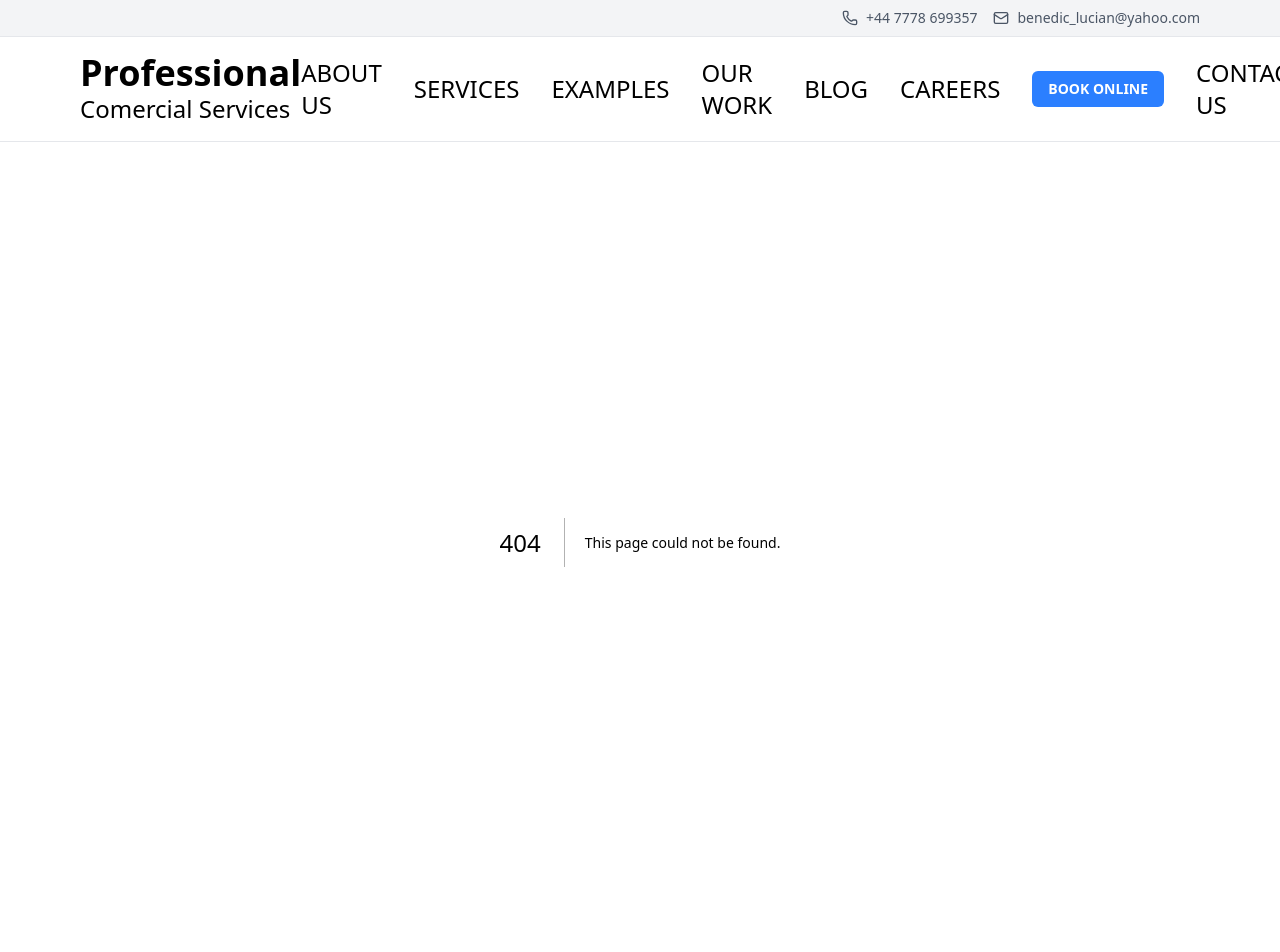
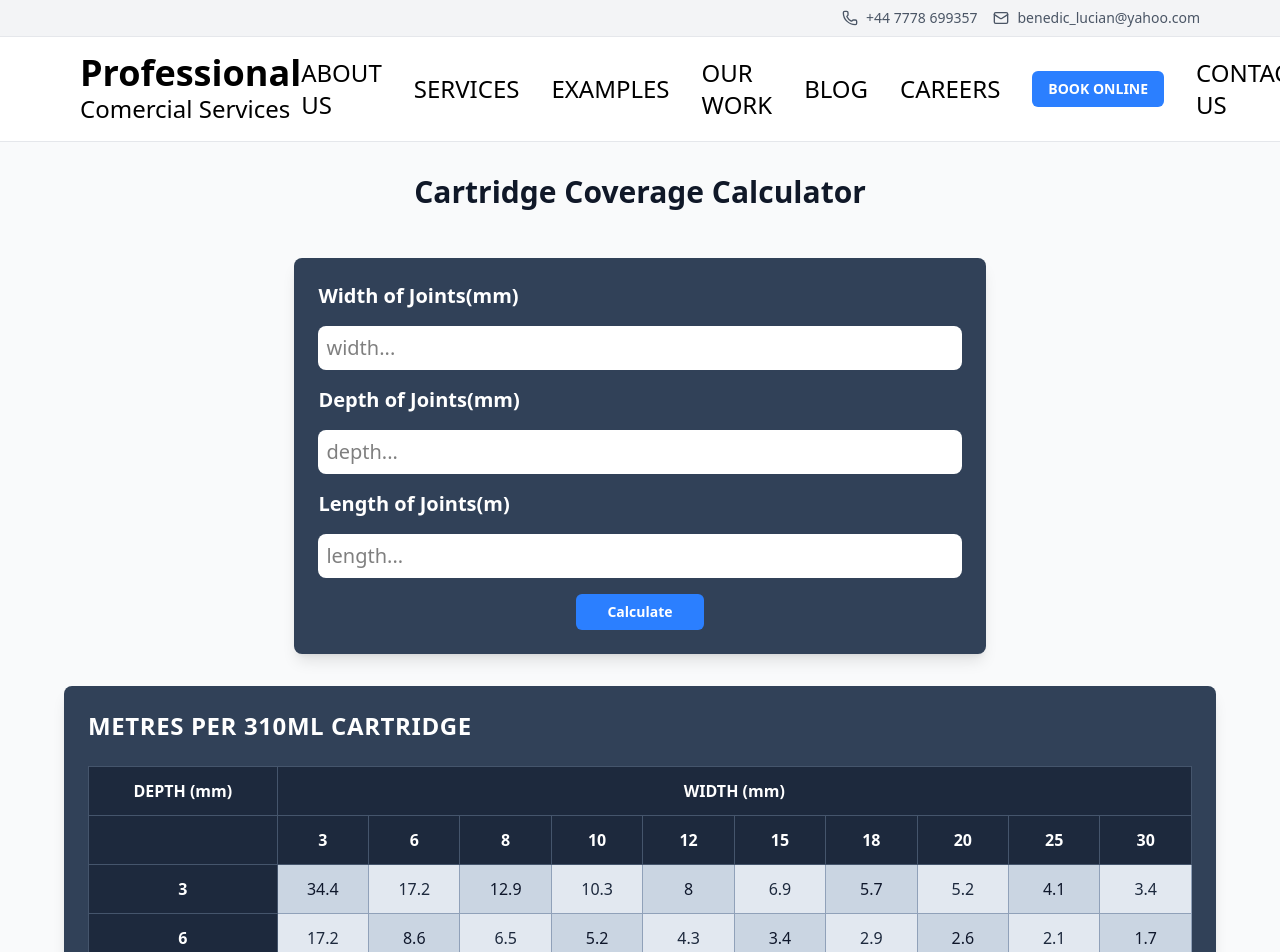
Before and after one commit to mihaisacalianu/luci-website, a Next.js app: page /landing/mastic-calculator in a window 1280 px wide. Before the commit this address had no page. Shown: the top 952 px of the page. Built offline with nearby package versions, Linux system fonts and the light colour scheme.

Commit message:
Add Mastic Calculator components and functionality for calculating mastic coverage

```diff
--- /dev/null
+++ b/src/app/landing/mastic-calculator/page.tsx
@@ -0,0 +1,19 @@
+import { CalculatorForm } from "@/components/mastic-calculator/Calculator-Form";
+import { CartridgeTable } from "@/components/mastic-calculator/Cartridge-Table";
+import React from "react";
+
+const MasticCalculator = () => {
+  return (
+    <main className="min-h-screen bg-gray-50 p-8">
+      <div className="max-w-6xl mx-auto">
+        <h1 className="text-3xl font-bold text-gray-900 mb-12 text-center">
+          Cartridge Coverage Calculator
+        </h1>
+        <CalculatorForm />
+        <CartridgeTable />
+      </div>
+    </main>
+  );
+};
+
+export default MasticCalculator;
--- a/src/components/hero/HeroSection.tsx
+++ b/src/components/hero/HeroSection.tsx
@@ -1,5 +1,6 @@
 import Image from "next/image";
 import { Button } from "../ui/button";
+import Link from "next/link";
 
 export const HeroSection = () => {
   return (
@@ -14,7 +15,9 @@ export const HeroSection = () => {
             the cost of materials, this is a great tool to put together your
             requirements for an upcoming project or consultation.
           </p>
-          <Button className="mt-4">Get Started</Button>
+          <Link href="./landing/mastic-calculator">
+            <Button className="mt-4">Get Started</Button>
+          </Link>
         </div>
       </article>
       <Image
--- /dev/null
+++ b/src/components/mastic-calculator/Calculator-Form.tsx
@@ -0,0 +1,75 @@
+"use client";
+
+import { calculateMastic } from "@/lib";
+import { Button } from "../ui/button";
+import { useState } from "react";
+import MasticResults from "./Mastic-Results";
+
+export const CalculatorForm = () => {
+  const [masticQuantity, setMasticQuantity] = useState(0);
+  const [showResults, setShowResults] = useState(false);
+
+  const handleSubmit: React.FormEventHandler<HTMLFormElement> = (event) => {
+    event.preventDefault();
+    const formData = new FormData(event.currentTarget);
+    const width = formData.get("width");
+    const depth = formData.get("depth");
+    const length = formData.get("length");
+    const mastic = calculateMastic(
+      (width ?? "").toString(),
+      (depth ?? "").toString(),
+      (length ?? "").toString()
+    );
+    console.log("mastic needed:", mastic);
+    setMasticQuantity(mastic);
+    setShowResults(true);
+    event.currentTarget.reset();
+  };
+
+  return (
+    <section>
+      <form
+        onSubmit={handleSubmit}
+        className="w-[60%] mx-auto space-y-4 mb-8 flex flex-col items-start justify-center bg-slate-700 p-6 rounded-lg shadow-lg"
+      >
+        <label htmlFor="width" className="text-xl font-bold text-white">
+          Width of Joints(mm)
+        </label>
+        <input
+          type="text"
+          id="width"
+          name="width"
+          className="bg-white p-2 text-xl rounded-lg w-full"
+          placeholder="width..."
+          required
+        />
+        <label htmlFor="depth" className="text-xl font-bold text-white">
+          Depth of Joints(mm)
+        </label>
+        <input
+          type="text"
+          id="depth"
+          name="depth"
+          className="bg-white p-2 text-xl rounded-lg w-full"
+          placeholder="depth..."
+          required
+        />
+        <label htmlFor="length" className="text-xl font-bold text-white">
+          Length of Joints(m)
+        </label>
+        <input
+          type="text"
+          id="length"
+          name="length"
+          className="bg-white p-2 text-xl rounded-lg w-full"
+          placeholder="length..."
+          required
+        />
+        <Button type="submit" className="w-32 mx-auto">
+          Calculate
+        </Button>
+      </form>
+      {showResults ? <MasticResults masticVolume={masticQuantity} /> : null}
+    </section>
+  );
+};
--- /dev/null
+++ b/src/components/mastic-calculator/Cartridge-Table.tsx
@@ -0,0 +1,74 @@
+import { depthValues, tableData, widthValues } from "@/lib";
+
+interface CartridgeTableProps {
+  className?: string;
+}
+
+export function CartridgeTable({ className }: CartridgeTableProps) {
+  return (
+    <div className={`bg-slate-700 p-6 rounded-lg shadow-lg ${className}`}>
+      {/* Title */}
+      <h2 className="text-white text-2xl font-bold mb-6 tracking-wide">
+        METRES PER 310ML CARTRIDGE
+      </h2>
+
+      {/* Table */}
+      <div className="overflow-x-auto">
+        <table className="w-full border-collapse">
+          {/* Header Row */}
+          <thead>
+            <tr>
+              <th className="bg-slate-800 text-white p-3 text-center font-bold border border-slate-600">
+                <div>DEPTH (mm)</div>
+              </th>
+              <th
+                colSpan={widthValues.length}
+                className="bg-slate-800 text-white p-3 text-center font-bold border border-slate-600"
+              >
+                WIDTH (mm)
+              </th>
+            </tr>
+            <tr>
+              <th className="bg-slate-800 text-white p-3 text-center font-bold border border-slate-600">
+                {/* Empty cell for depth label */}
+              </th>
+              {widthValues.map((width) => (
+                <th
+                  key={width}
+                  className="bg-slate-800 text-white p-3 text-center font-bold border border-slate-600 min-w-[60px]"
+                >
+                  {width}
+                </th>
+              ))}
+            </tr>
+          </thead>
+
+          {/* Data Rows */}
+          <tbody>
+            {depthValues.map((depth, rowIndex) => (
+              <tr key={depth}>
+                {/* Depth label */}
+                <td className="bg-slate-800 text-white p-3 text-center font-bold border border-slate-600">
+                  {depth}
+                </td>
+                {/* Data cells */}
+                {tableData[rowIndex].map((value, colIndex) => (
+                  <td
+                    key={colIndex}
+                    className={`p-3 text-center font-medium border border-slate-400 ${
+                      (rowIndex + colIndex) % 2 === 0
+                        ? "bg-slate-300 text-slate-900"
+                        : "bg-slate-200 text-slate-800"
+                    }`}
+                  >
+                    {value}
+                  </td>
+                ))}
+              </tr>
+            ))}
+          </tbody>
+        </table>
+      </div>
+    </div>
+  );
+}
--- /dev/null
+++ b/src/components/mastic-calculator/Mastic-Results.tsx
@@ -0,0 +1,24 @@
+import { calculateCartiges } from "@/lib";
+
+const MasticResults = ({ masticVolume }: { masticVolume: number }) => {
+  return (
+    <article>
+      <div className="w-full mb-8  bg-slate-300 border-1 border-y-black rounded-xl p-6 text-center">
+        <h2 className="text-2xl">
+          You need:
+          <span className="font-bold text-red-400 mx-2">
+            {masticVolume}ml
+          </span>{" "}
+          which is approx.{" "}
+          <span className="font-bold text-red-400 mx-2">
+            {calculateCartiges(masticVolume)}
+            {calculateCartiges(masticVolume) > 1 ? " cartiges" : " cartige"}
+          </span>
+          of 310ml mastic
+        </h2>
+      </div>
+    </article>
+  );
+};
+
+export default MasticResults;
```
